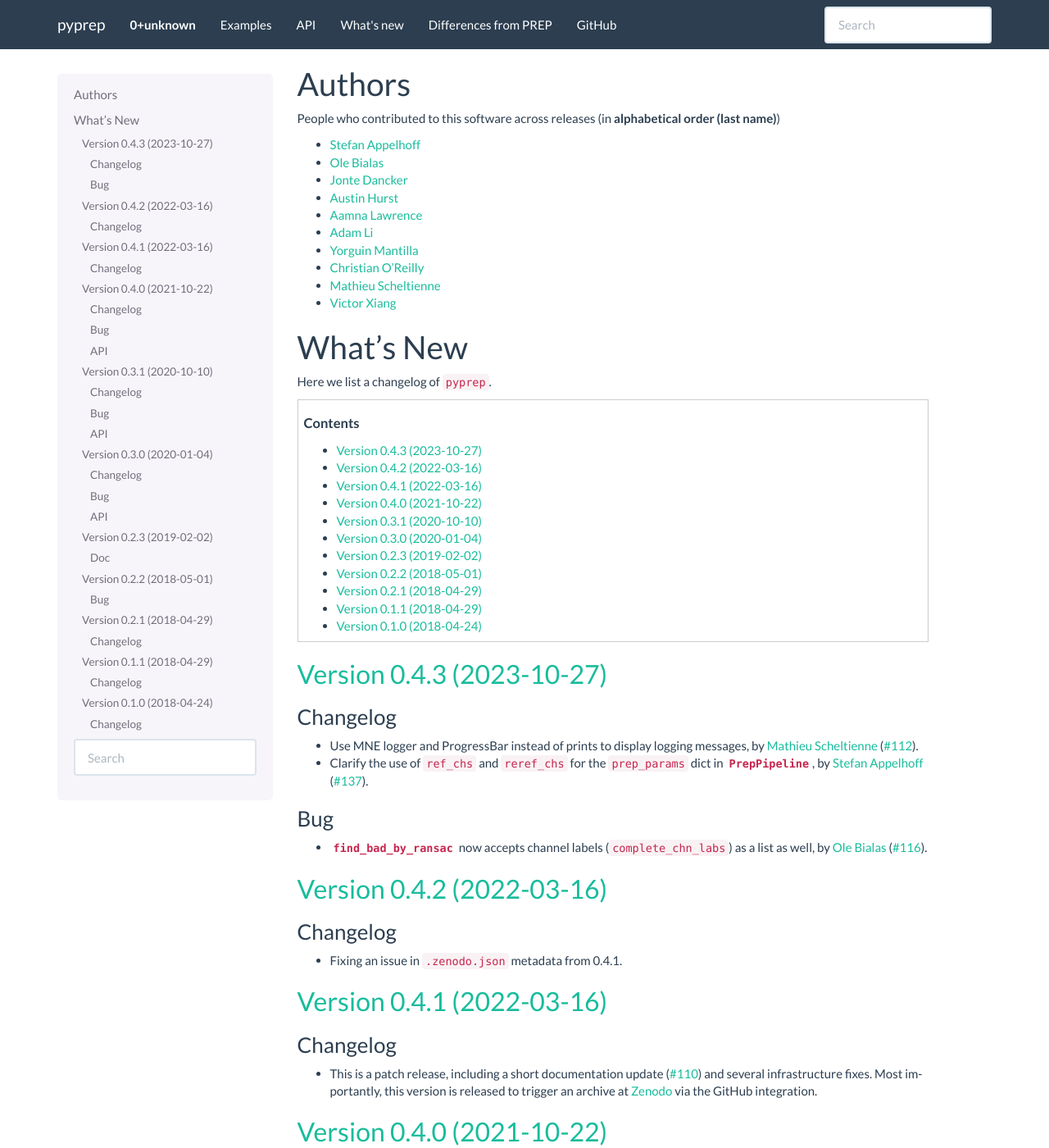
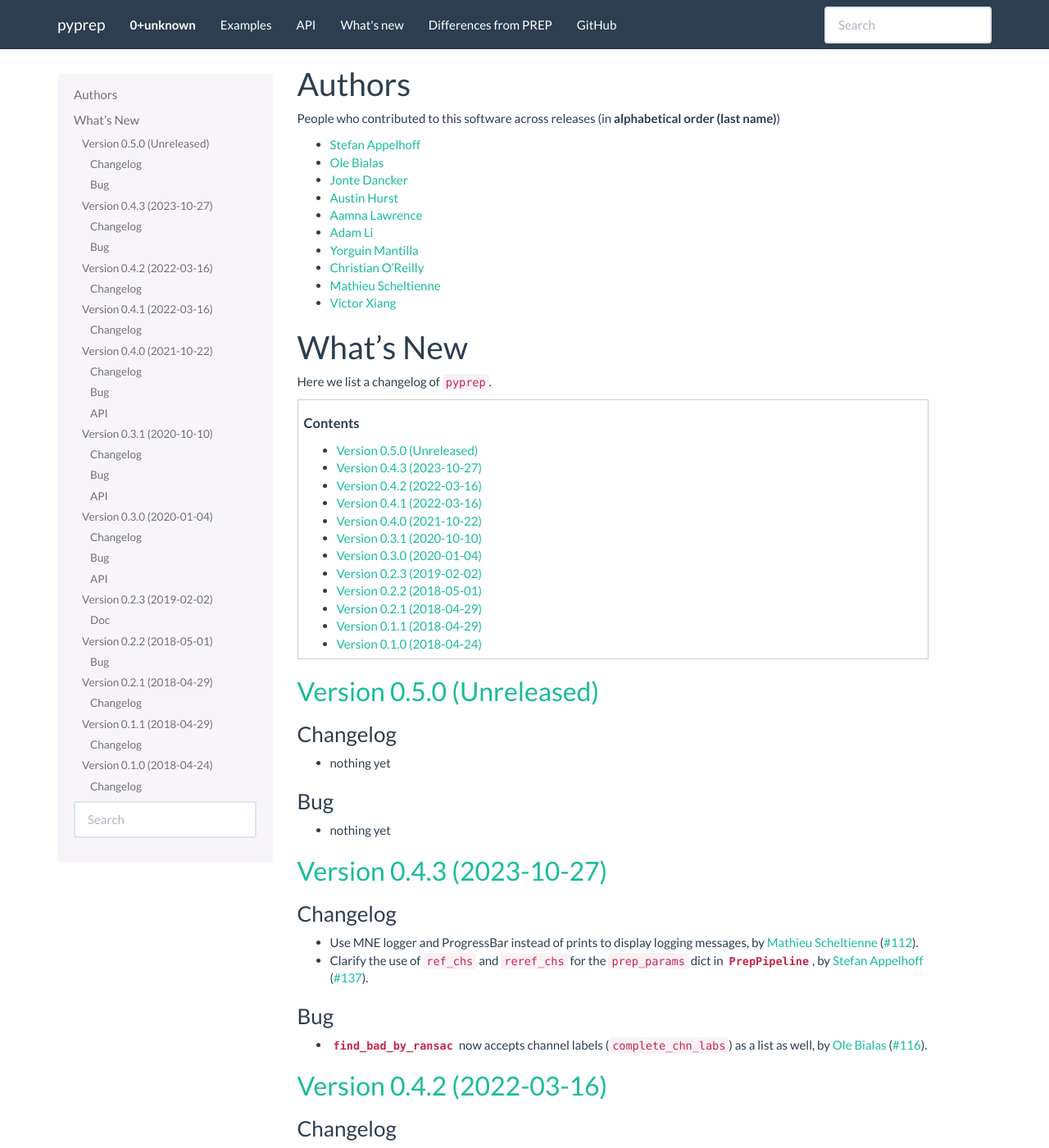
Before and after one commit to sappelhoff/pyprep, a Sphinx documentation site: the page built from docs/whats_new.rst, in a window 1280 px wide and 1400 px high. Shown: the whole window at 82% size. Built offline with Sphinx 7.4.7, drawn with Linux system fonts in a browser that asks for light colours.

Commit message:
start developing 0.5.0

```diff
--- a/docs/whats_new.rst
+++ b/docs/whats_new.rst
@@ -28,6 +28,19 @@
    :depth: 1
 
 .. currentmodule:: pyprep
+
+.. _changes_0_5_0:
+
+Version 0.5.0 (Unreleased)
+-------------------------
+
+Changelog
+~~~~~~~~~
+- nothing yet
+
+Bug
+~~~
+- nothing yet
 
 .. _changes_0_4_3:
 
```
